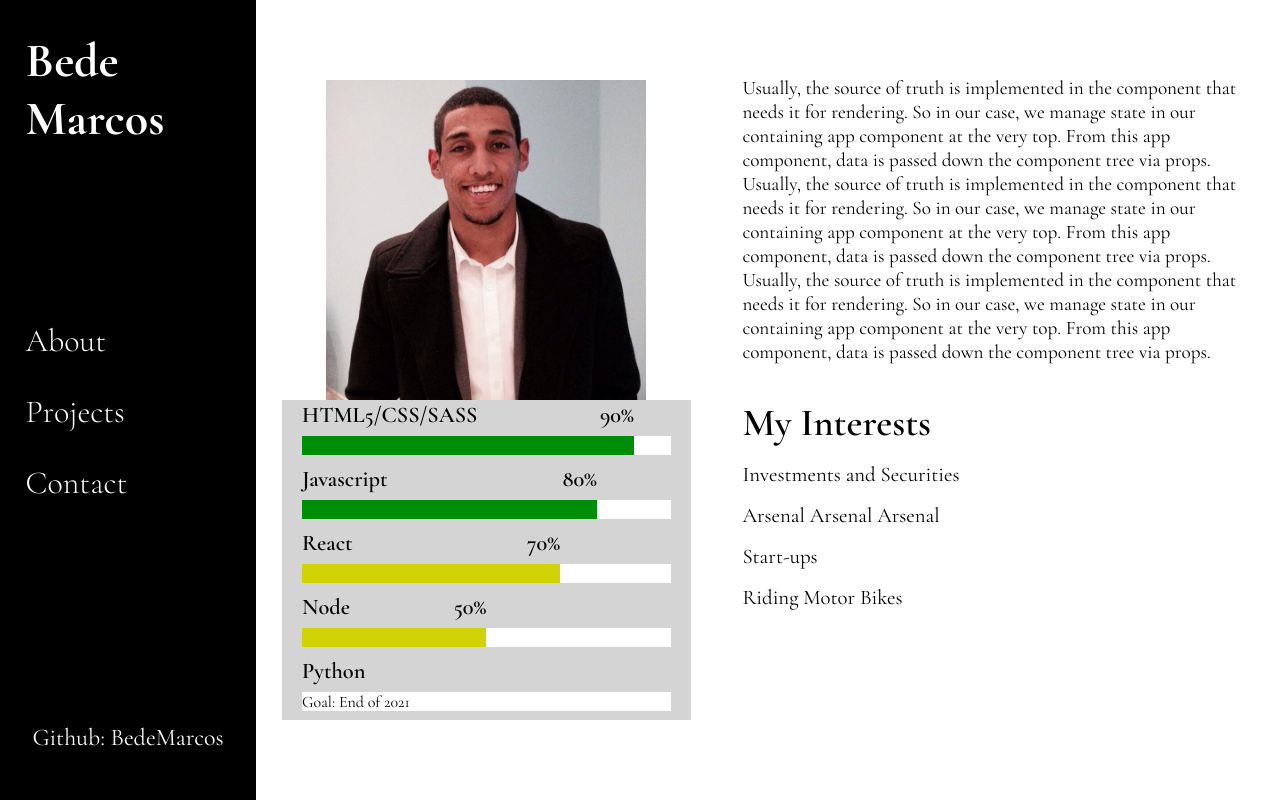
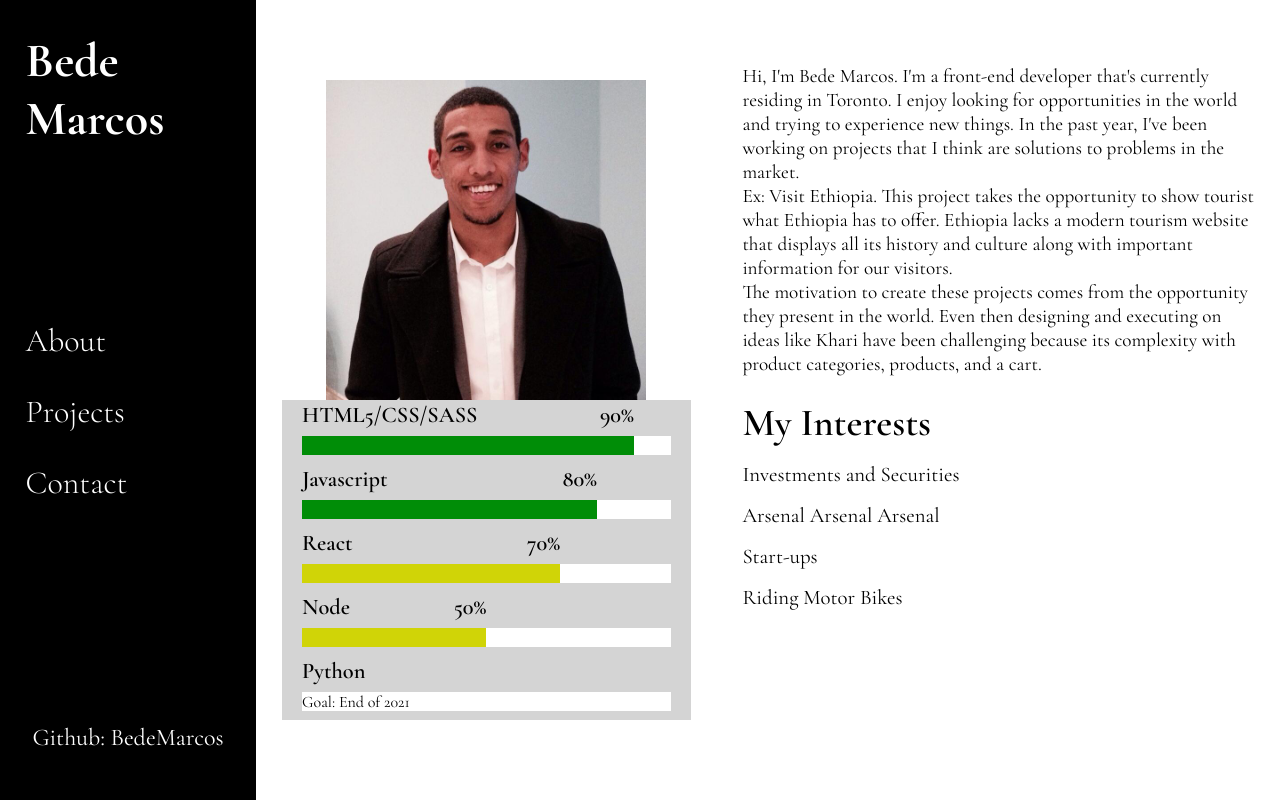
Before and after one commit to BedeMS/Portfolio, a React (Create React App) app: page /About in a window 1280 px wide. Built offline with nearby package versions, Linux system fonts and the light colour scheme.

Commit message:
About desc completed

```diff
--- a/src/containers/About/About.js
+++ b/src/containers/About/About.js
@@ -20,32 +20,25 @@ function About(props) {
       </div>
       <div className="Desc">
         <p className="Desc__about">
-          Usually, the source of truth is implemented in the component that
-          needs it for rendering. So in our case, we manage state in our
-          containing app component at the very top. From this app component,
-          data is passed down the component tree via props. Usually, the source
-          of truth is implemented in the component that needs it for rendering.
-          So in our case, we manage state in our containing app component at the
-          very top. From this app component, data is passed down the component
-          tree via props. Usually, the source of truth is implemented in the
-          component that needs it for rendering. So in our case, we manage state
-          in our containing app component at the very top. From this app
-          component, data is passed down the component tree via props.
+          Hi, I'm Bede Marcos. I'm a front-end developer that's currently
+          residing in Toronto. I enjoy looking for opportunities in the world
+          and trying to experience new things. In the past year, I've been
+          working on projects that I think are solutions to problems in the
+          market. <br></br>Ex: Visit Ethiopia. This project takes the
+          opportunity to show tourist what Ethiopia has to offer. Ethiopia lacks
+          a modern tourism website that displays all its history and culture
+          along with important information for our visitors. <br></br> The
+          motivation to create these projects comes from the opportunity they
+          present in the world. Even then designing and executing on ideas like
+          Khari have been challenging because its complexity with product
+          categories, products, and a cart.
         </p>
         <ul className="Desc__interests">
           <li className="Desc__interests-title">My Interests</li>
-          <li className="Desc__interests-item">
-            Investments and Securities
-          </li>
-          <li className="Desc__interests-item">
-            Arsenal Arsenal Arsenal
-          </li>
-          <li className="Desc__interests-item">
-            Start-ups
-          </li>
-          <li className="Desc__interests-item">
-            Riding Motor Bikes
-          </li>
+          <li className="Desc__interests-item">Investments and Securities</li>
+          <li className="Desc__interests-item">Arsenal Arsenal Arsenal</li>
+          <li className="Desc__interests-item">Start-ups</li>
+          <li className="Desc__interests-item">Riding Motor Bikes</li>
         </ul>
       </div>
     </div>
```
